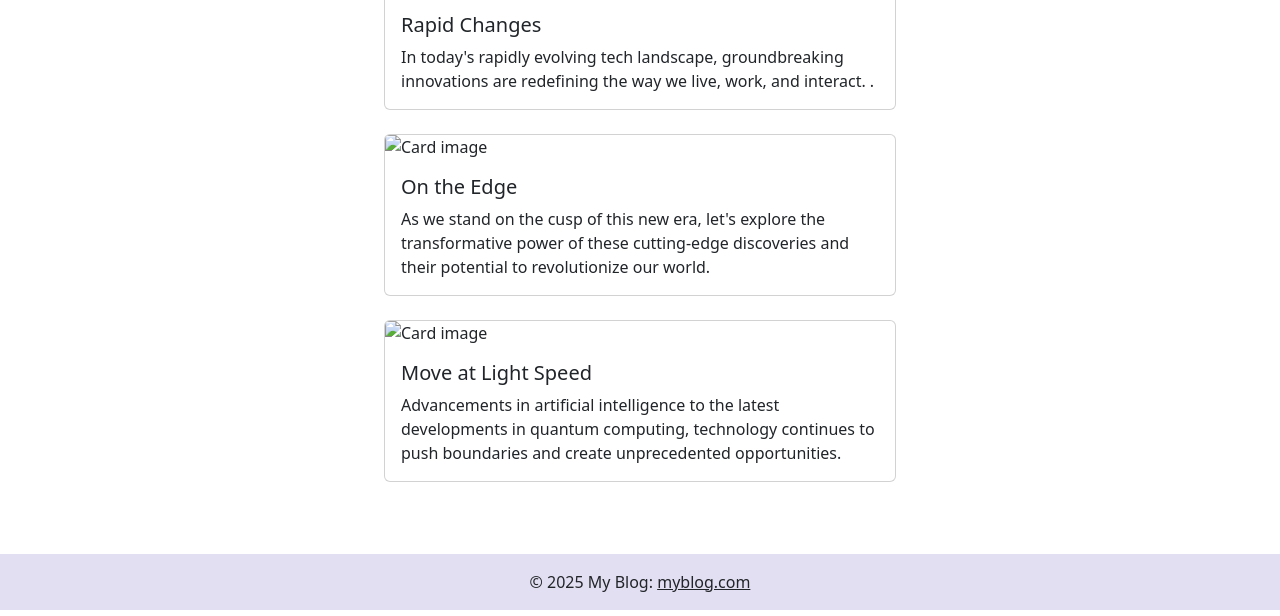
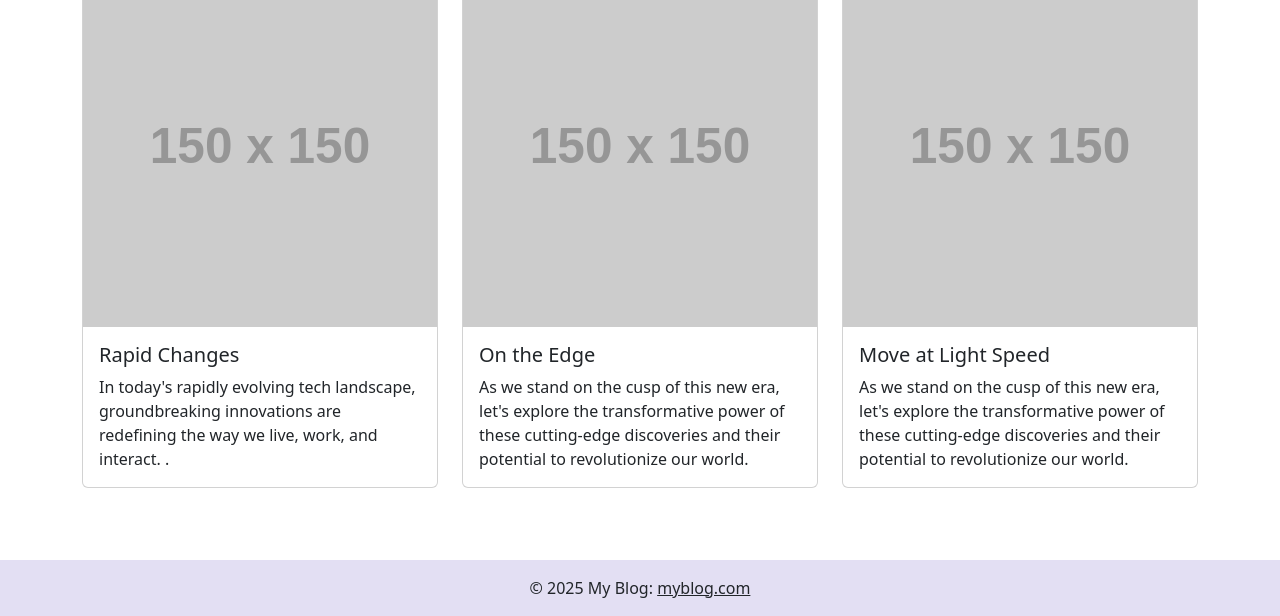
Before and after one commit to erbroome/Bootstrap-wk-7-Lab-1-Website-Mockup-Recreation, a plain HTML site: page index.html in a window 1280 px wide. Shown: the part 626-1242 px from the top of the page. Drawn offline with nearby package versions, Linux system fonts and the light colour scheme; placeholder pictures from the web are drawn by us.

Commit message:
correcting card placement

```diff
--- a/index.html
+++ b/index.html
@@ -44,6 +44,7 @@
 
     <!-- blog content section -->
     <!-- information about my blog -->
+
      <div class="container" style="margin-top: 20px;">
         <div class="row">
             <div class="card mb-5">
@@ -63,44 +64,45 @@
 
                 <h2 class="text-center" style="color: #2d0ed8;">Latest Posts</h2>
 
-
-    <!-- Card for 1st post -->
-
-
-    <div class="d-flex justify-content-center">
-        <div class="card" style="width: 40%;">
-          <img class="card-img-top" src="example.jpg" alt="Card image">
+    <!-- TEST -->
+     <!-- Card 1 -->
+    <div class="container">
+      <div class="row">
+        <div class="col-md-4">
+          <div class="card">
+            <img src="https://via.placeholder.com/150" class="card-img-top" alt="...">
             <div class="card-body">
               <h5 class="card-title">Rapid Changes</h5>
               <p class="card-text">In today's rapidly evolving tech landscape, groundbreaking innovations are redefining the way we live, work, and interact. .</p>
             </div>
           </div>
         </div>
-    <br>
-
-    <!-- Card for 2nd post -->
-
-    <div class="d-flex justify-content-center">
-        <div class="card" style="width: 40%;">
-          <img class="card-img-top" src="example.jpg" alt="Card image">
+        <!-- Card 2 -->
+        <div class="col-md-4">
+          <div class="card">
+            <img src="https://via.placeholder.com/150" class="card-img-top" alt="...">
             <div class="card-body">
               <h5 class="card-title">On the Edge</h5>
               <p class="card-text">As we stand on the cusp of this new era, let's explore the transformative power of these cutting-edge discoveries and their potential to revolutionize our world.</p>
             </div>
           </div>
         </div>
-    <br>
-
-    <!-- Card for 3rd post -->
-                <div class="d-flex justify-content-center">
-                    <div class="card" style="width: 40%;">
-                      <img class="card-img-top" src="example.jpg" alt="Card image">
+        <!-- Card 3 -->
+        <div class="col-md-4">
+          <div class="card">
+            <img src="https://via.placeholder.com/150" class="card-img-top" alt="...">
             <div class="card-body">
               <h5 class="card-title">Move at Light Speed</h5>
-                        <p class="card-text">Advancements in artificial intelligence to the latest developments in quantum computing, technology continues to push boundaries and create unprecedented opportunities.</p>
+              <p class="card-text">As we stand on the cusp of this new era, let's explore the transformative power of these cutting-edge discoveries and their potential to revolutionize our world.</p>
             </div>
           </div>
         </div>
+      </div>
+    </div>
+
+
+
+
       <br>
 
                 <!-- Footer -->
```
Lines whose indentation alone changed are shown as unchanged.
